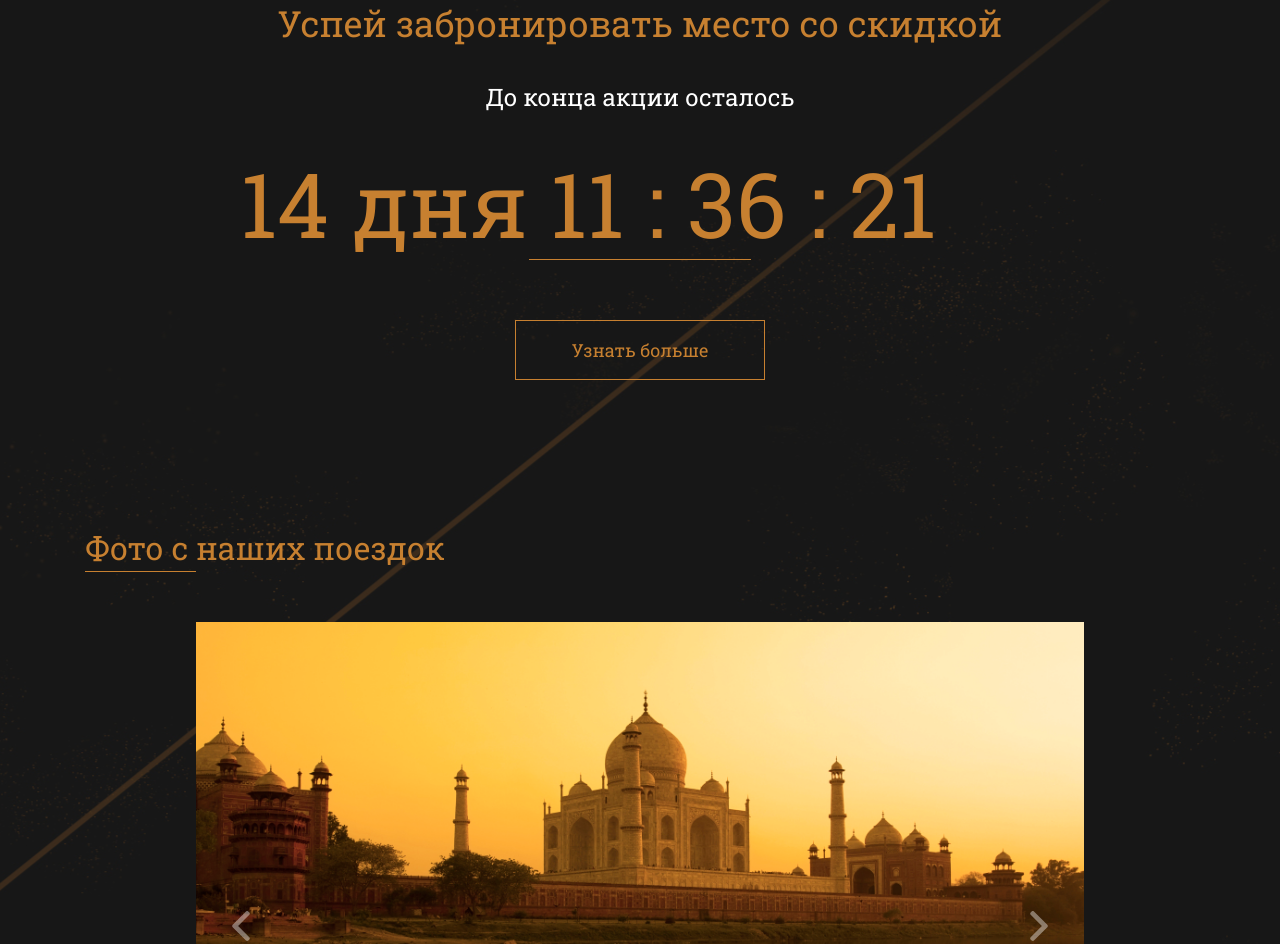
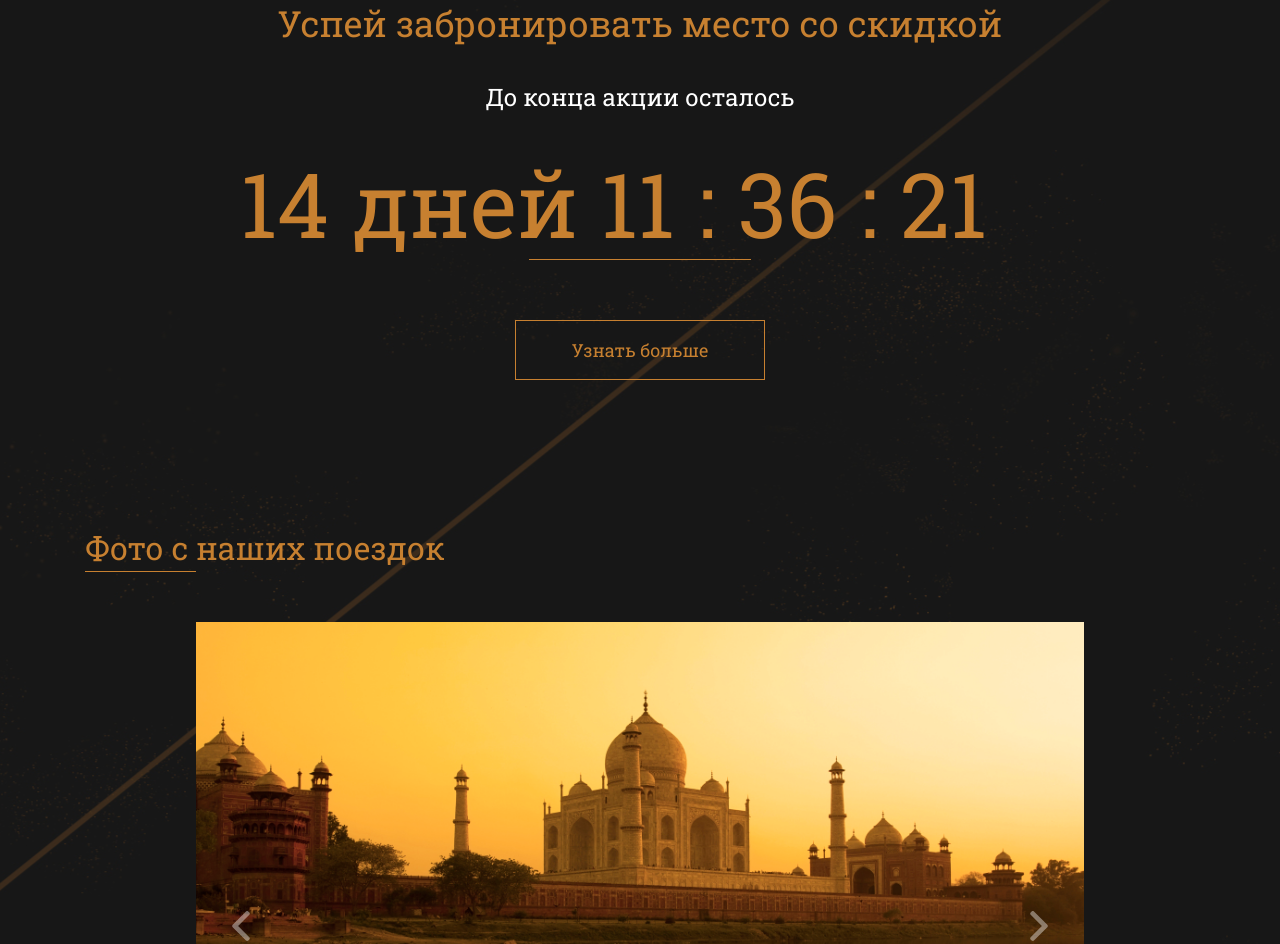
Before and after one commit to thePostGoose/yoga, a website built with webpack: page src/index.html in a window 1280 px wide. Shown: the part 1377-2321 px from the top of the page. Built offline with nearby package versions, Linux system fonts and the light colour scheme.

Commit message:
debag timer

```diff
--- a/src/js/timer.js
+++ b/src/js/timer.js
@@ -23,7 +23,7 @@ export default function timerCommonPage() {
             minutesValue.textContent = String(durationMinutes).padStart(2, 0);
             secondsValue.textContent = String(durationSeconds).padStart(2, 0);
             daysValue.textContent = durationDays;
-            daysPlace.textContent = (durationDays % 10 < 5 && durationDays % 10 > 1)?
+            daysPlace.textContent = (durationDays % 10 < 5 && durationDays % 10 > 1 && (durationDays > 21 || durationDays < 5))?
             'дня':(durationDays % 10 == 1 && durationDays != 11)?'день':'дней';
         }
     }, 1000);
```
Also changed, not shown: dist/index.html, 4 other files.
